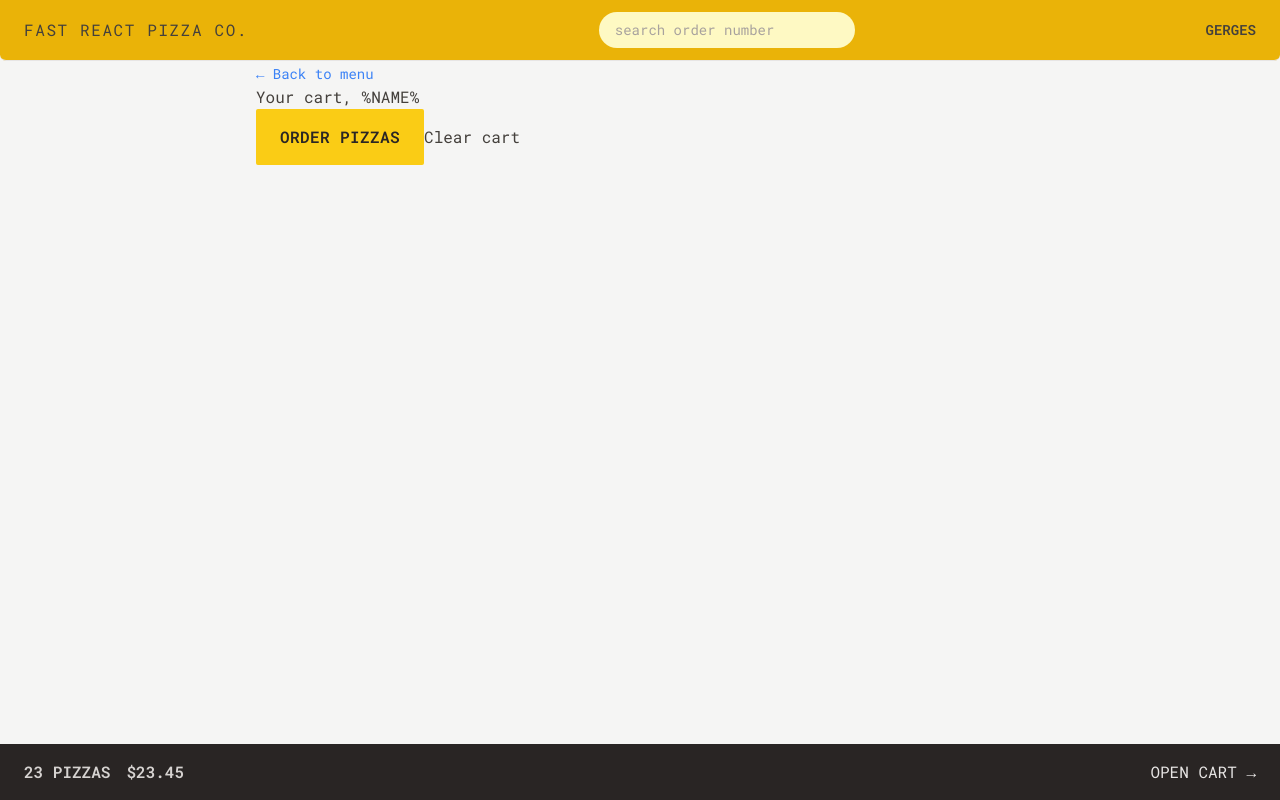
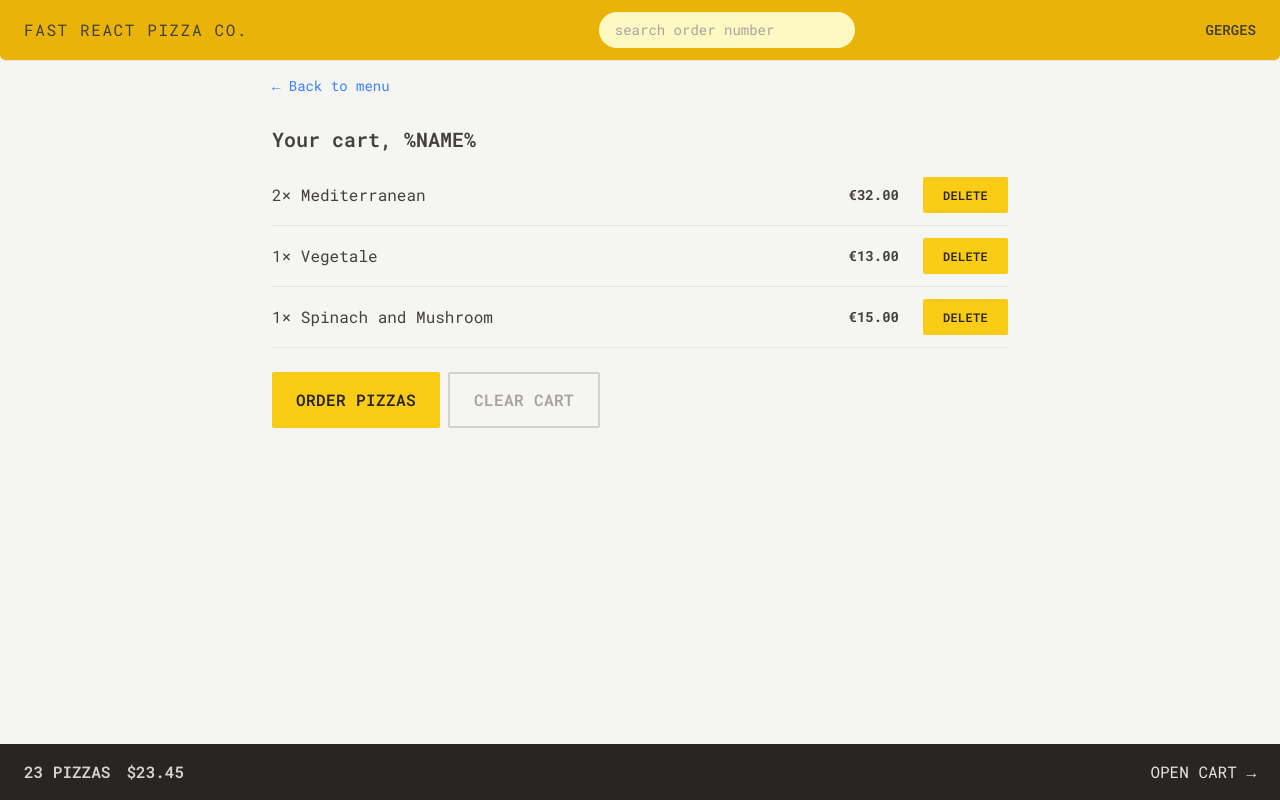
Before and after one commit to G3RGES/fast-react-pizza, a React (Vite) app: page /cart in a window 1280 px wide. Built offline with nearby package versions, Linux system fonts and the light colour scheme.

Commit message:
Update Cart.jsx

```diff
--- a/src/features/cart/Cart.jsx
+++ b/src/features/cart/Cart.jsx
@@ -1,6 +1,7 @@
 import { Link } from "react-router-dom";
 import LinkButton from "../../ui/LinkButton";
 import Button from "../../ui/Button";
+import CartItem from "./CartItem";
 
 const fakeCart = [
   {
@@ -30,7 +31,7 @@ function Cart() {
   const cart = fakeCart;
 
   return (
-    <div>
+    <div className="px-4 py-3">
       <LinkButton
         to="/menu"
         className="text-sm text-blue-500 hover:text-blue-600 hover:underline"
@@ -38,14 +39,20 @@ function Cart() {
         &larr; Back to menu
       </LinkButton>
 
-      <h2>Your cart, %NAME%</h2>
+      <h2 className="mt-7 text-xl font-semibold">Your cart, %NAME%</h2>
 
-      <div>
+      <ul className="mt-3 divide-y divide-stone-200 border-b border-stone-200">
+        {cart.map((item) => (
+          <CartItem key={item.key} item={item} />
+        ))}
+      </ul>
+
+      <div className="mt-6 space-x-2">
         <Button type="primary" to="/order/new">
           Order pizzas
         </Button>
 
-        <button>Clear cart</button>
+        <Button type="secondary">Clear Cart</Button>
       </div>
     </div>
   );
```
